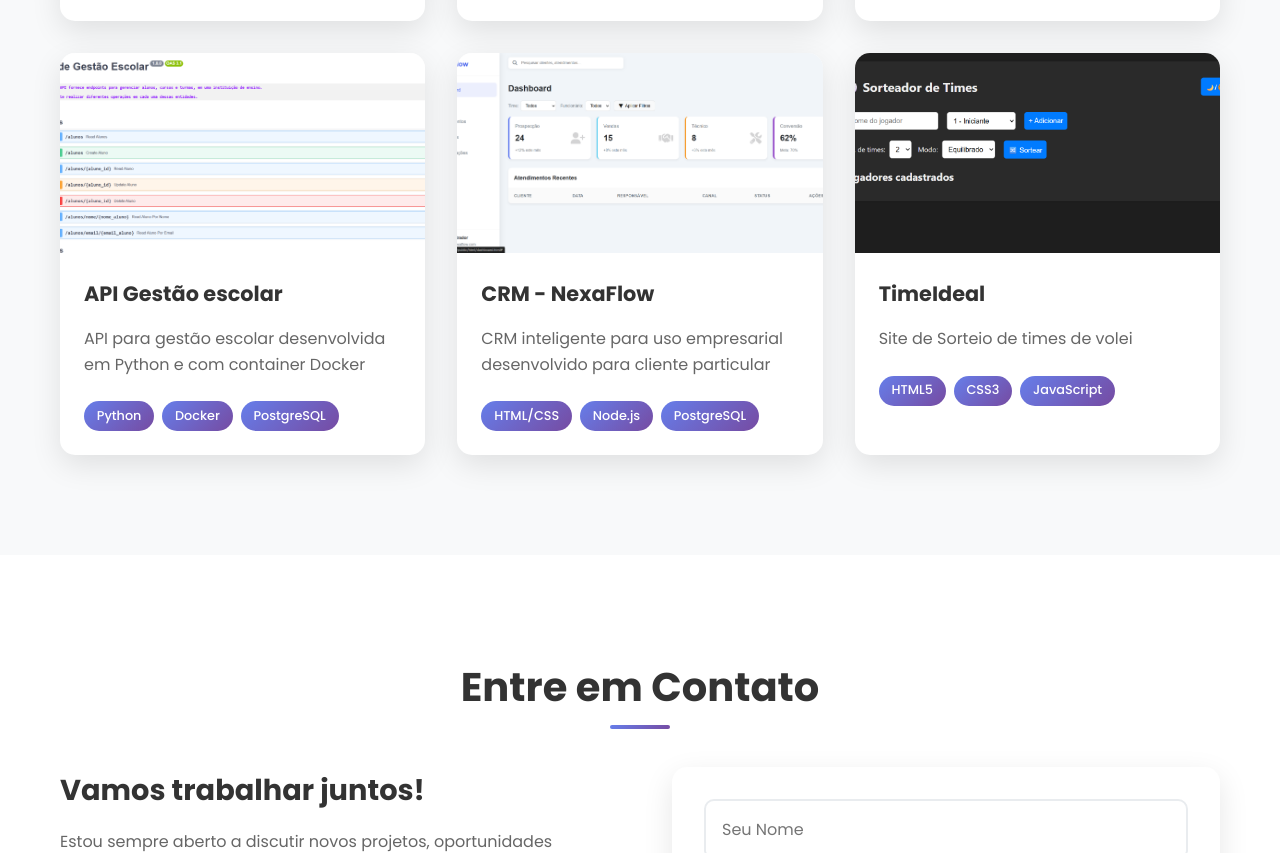
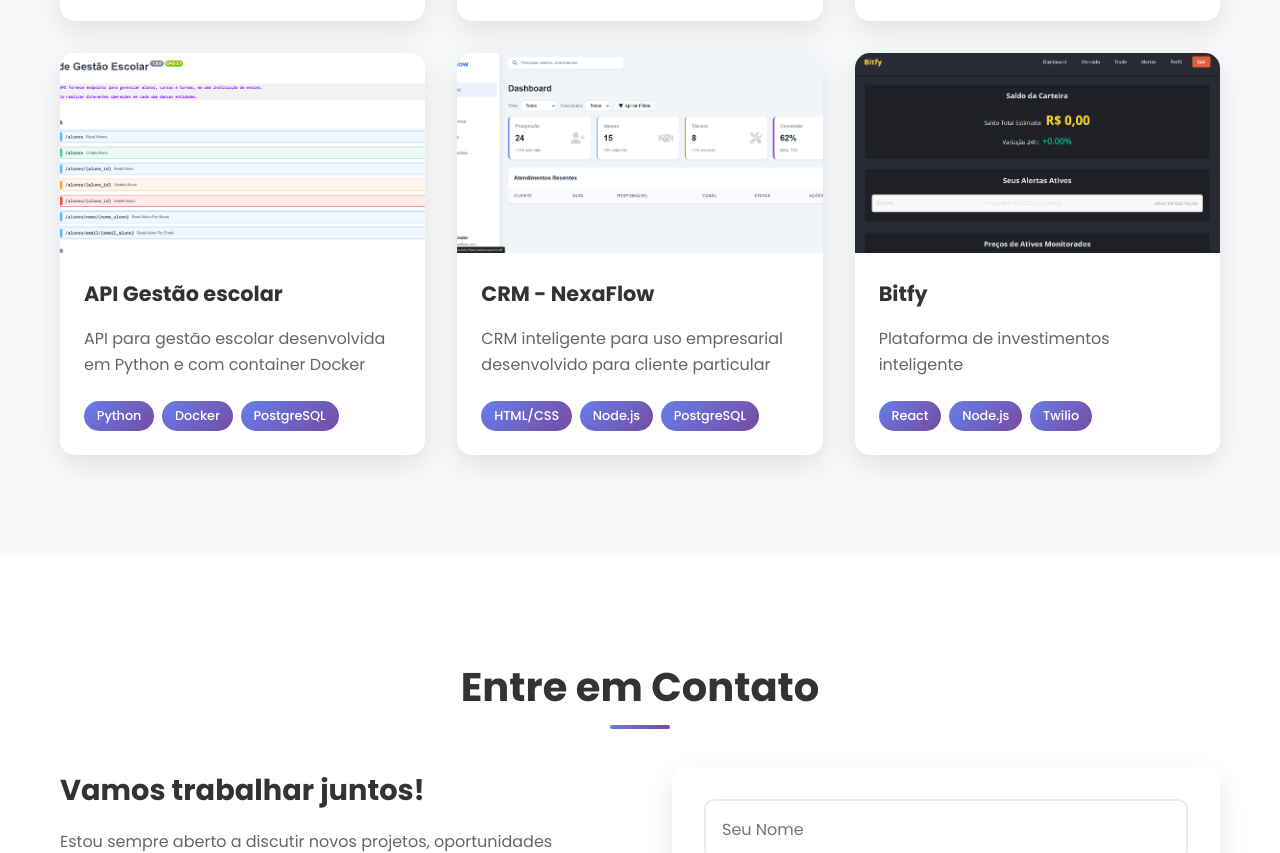
Before and after one commit to davisnaider06/portifolio-dev, a plain HTML site: page index.html in a window 1280 px wide. Shown: the part 2959-3812 px from the top of the page. Drawn offline with Linux system fonts and the light colour scheme.

Commit message:
add project

```diff
--- a/index.html
+++ b/index.html
@@ -269,10 +269,10 @@ está no lugar certo.
 
                 <div class="project-card">
                     <div class="project-image">
-                        <img src="assets/sorteio.png"Projeto 6">
+                        <img src="assets/bitfy.png"Projeto 6">
                         <div class="project-overlay">
                             <div class="project-links">
-                                <a href="https://timeideal.netlify.app/" class="project-link" target="_blank">
+                                <a href="" class="project-link" target="_blank">
                                     <i class="fas fa-external-link-alt"></i>
                                 </a>
                                 <a href="https://github.com/davisnaider06/sorteador-volei" class="project-link" target="_blank">
@@ -282,12 +282,12 @@ está no lugar certo.
                         </div>
                     </div>
                     <div class="project-content">
-                        <h3>TimeIdeal</h3>
-                        <p>Site de Sorteio de times de volei</p>
+                        <h3>Bitfy</h3>
+                        <p>Plataforma de investimentos inteligente</p>
                         <div class="project-tech">
-                            <span class="tech-tag">HTML5</span>
-                            <span class="tech-tag">CSS3</span>
-                            <span class="tech-tag">JavaScript</span>
+                            <span class="tech-tag">React</span>
+                            <span class="tech-tag">Node.js</span>
+                            <span class="tech-tag">Twilio</span>
                         </div>
                     </div>
                 </div>
```
Also changed, not shown: assets/bitfy.png (added).
